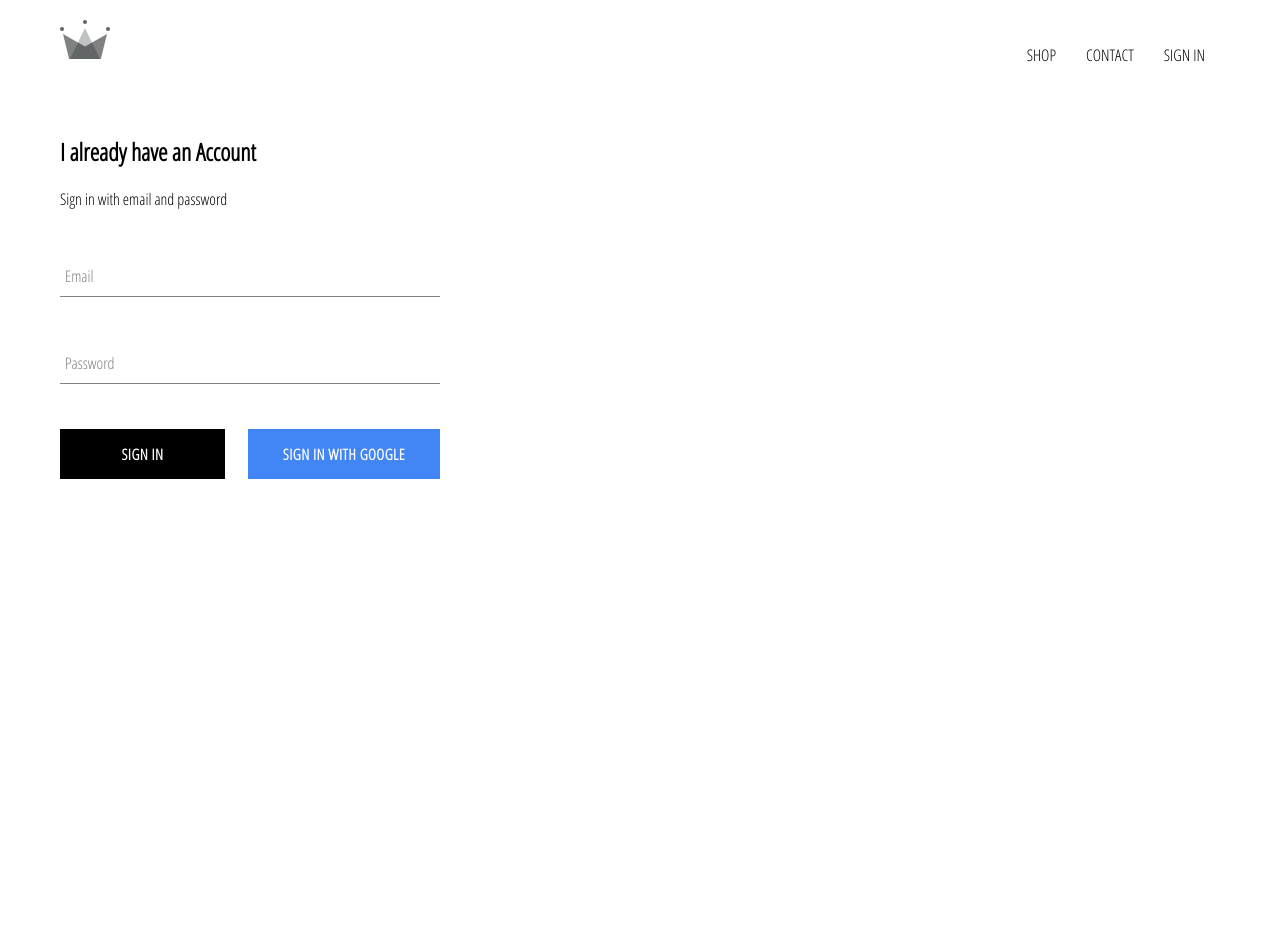
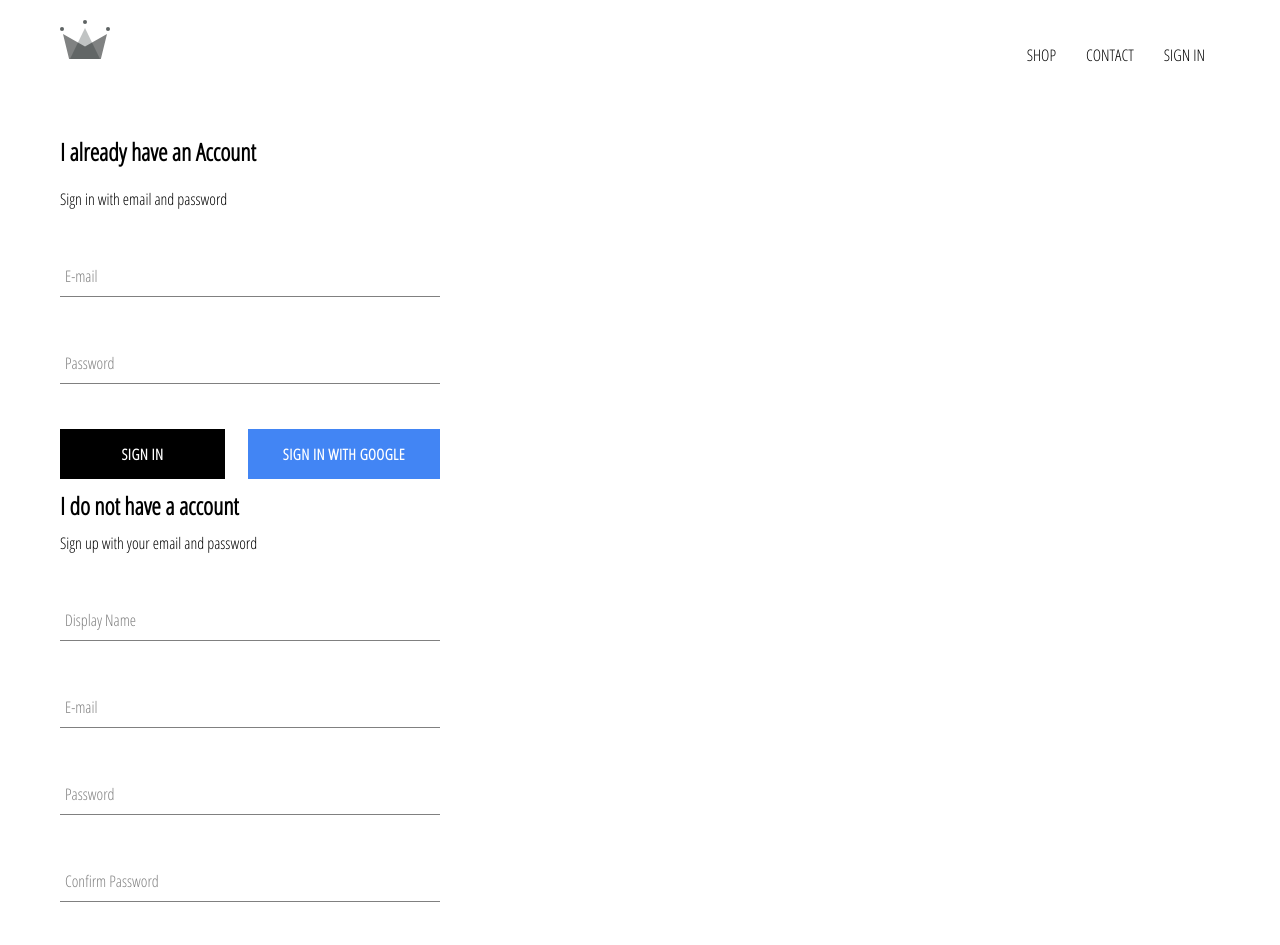
Before and after one commit to adarshav/E-Commerce, a React (Create React App) app in the folder crown-clothing/: page /signin in a window 1280 px wide. Shown: the top 945 px of the page. Before the commit the page ends 800 px from the top, so only its background shows below. Built offline with nearby package versions, Linux system fonts and the light colour scheme; no server answers.

Commit message:
sign-in and sign-up with email and password

```diff
--- a/crown-clothing/src/App.js
+++ b/crown-clothing/src/App.js
@@ -6,7 +6,7 @@
 import HomePage from './pages/homepage.component.js/homepage.component';
 import ShopPage from './pages/shop/shop.component';
 import SignInAndSignUp from './pages/sign-in-and-sign-up/sign-in-and-sign-up.component';
-import { auth } from './firebase/firebase.utils';
+import { auth, userProfileDocument } from './firebase/firebase.utils';
 // App.js will be changed to class component because the state of the users should be available to all the components
 
 
@@ -33,10 +33,28 @@
   unsubscribeFromAuth = null;
 
   componentDidMount() {
-    this.unsubscribeFromAuth = auth.onAuthStateChanged(user => {
-      this.setState({currentUser : user});
+    this.unsubscribeFromAuth = auth.onAuthStateChanged(async userAuth => {
+      // this.setState({currentUser : user});
+      // userProfileDocument(user);
+      // console.log(user);
 
-      console.log(user);
+      if(userAuth) {
+        const userRef = await userProfileDocument(userAuth);
+
+        userRef.onSnapshot(snapShot => {
+          // console.log(snapShot.data);
+          this.setState({
+            currentUser: {
+              id:snapShot.id,
+              ...snapShot.data()
+            }
+          })
+          console.log(this.state);
+        })
+
+      } else {
+        this.setState({currentUser:userAuth});
+      }
     })
   }
 
--- a/crown-clothing/src/components/sign-in/sign-in.component.js
+++ b/crown-clothing/src/components/sign-in/sign-in.component.js
@@ -20,14 +20,14 @@
      handleSubmit = event => {
         event.preventDefault();
 
-        this.setState = ({ "email": '', "password": '' })
+        this.setState({ "email": '', "password": '' })
     }
 
     handleChange = event => {
         // console.log(event);
         const {name, value} = event.target;
 
-        this.setState = ( {[name]:value })
+        this.setState( {[name]:value })
     }
     render() {
         return(
@@ -40,7 +40,7 @@
                     type = 'email'
                     value = {this.state.email}
                     handleChange = {this.handleChange}
-                    label = 'Email'
+                    label = 'E-mail'
                     required/>
 
                     {/* <label>Email</label> */}
@@ -51,7 +51,7 @@
                     value = {this.state.password}
                     handleChange = {this.handleChange}
                     label = 'Password'
-                    required/>
+                    required />
 
                     {/* <label>Password</label> */}
                     <div className = 'buttons'>
--- /dev/null
+++ b/crown-clothing/src/components/sign-up/sign-up.component.js
@@ -0,0 +1,104 @@
+import React from 'react';
+
+import './sign-up.styles.scss';
+import FormInput from '../form-input/form-input.component';
+import CustomButton from '../custom-button/custom-button.component';
+import { auth, userProfileDocument } from '../../firebase/firebase.utils';
+
+
+class SignUp extends React.Component {
+    constructor(props) {
+        super(props);
+
+        this.state = {
+            displayName:'',
+            email:'',
+            password:'',
+            confirmPassword:''
+        }
+    }
+
+    handleSubmit = async event => {
+        event.preventDefault();
+
+        const { displayName, email, password, confirmPassword } = this.state;
+
+        if(password !== confirmPassword) {
+            alert("passwords Dont match");
+            return;
+        }
+
+        try {
+            const { user } = await auth.createUserWithEmailAndPassword(email, password);
+
+            await userProfileDocument(user, { displayName });
+
+            //this will clear the form when we click submit
+            this.setState({
+                displayName:'',
+                email:'',
+                password:'',
+                confirmPassword:''
+            })
+        }catch(error) {
+            console.log(error);
+        }
+    }
+
+    handleChange = event => {
+        const { name, value } = event.target;
+        this.setState({ [name]: value });
+    }
+
+    render() {
+        const { displayName, email, password, confirmPassword } = this.state;
+        return(
+            <div className = 'sign-up'>
+                <h2 className = 'title'>I do not have a account</h2>
+                <span>Sign up with your email and password</span>
+
+                <form className = 'sign-up-form' onSubmit = {this.handleSubmit}>
+                    <FormInput
+                        type = 'text'
+                        name = 'displayName'
+                        value = {displayName}
+                        onChange = {this.handleChange}
+                        label = 'Display Name'
+                        required
+                    />
+
+                    <FormInput
+                        type = 'email'
+                        name = 'email'
+                        value = {email}
+                        onChange = {this.handleChange}
+                        label = 'E-mail'
+                        required
+                    />
+
+                    <FormInput
+                        type = 'password'
+                        name = 'password'
+                        value = {password}
+                        onChange = {this.handleChange}
+                        label = 'Password'
+                        required
+                    />
+
+                    <FormInput
+                        type = 'password'
+                        name = 'confirmPassword'
+                        value = {confirmPassword}
+                        onChange = {this.handleChange}
+                        label = 'Confirm Password'
+                        required
+                    />
+
+                    <CustomButton type = 'submit'>Sign Up</CustomButton>
+                </form>
+            </div>
+        )
+    }
+}
+
+export default SignUp;
--- /dev/null
+++ b/crown-clothing/src/components/sign-up/sign-up.styles.scss
@@ -0,0 +1,9 @@
+.sign-up {
+    display:flex;
+    flex-direction: column;
+    width:380px;
+
+    .title {
+        margin:10px 0;
+    }
+}
--- a/crown-clothing/src/firebase/firebase.utils.js
+++ b/crown-clothing/src/firebase/firebase.utils.js
@@ -14,6 +14,31 @@
         measurementId: "G-FNDDQ9M7K5"
 };
 
+export const userProfileDocument = async(userAuth, additionalData) =>{
+    // if userAuth is false or doesnt exist it returns from the function
+    if(!userAuth) return;
+    const userRef = firestore.doc(`users/${userAuth.uid}`);
+    const snapShot = await userRef.get();
+    console.log(snapShot);
+
+    if(!snapShot.exists) {
+        const { displayName, email } = userAuth;
+        const createdAt = new Date();
+
+        try {
+            await userRef.set({
+             displayName,
+             email,
+             createdAt,
+             ...additionalData
+            })
+        } catch(error) {
+            console.log(error.message, 'error message while creating user');
+        }
+    }
+    return userRef;
+}
+
 firebase.initializeApp(config);
 
 export const auth = firebase.auth();
--- a/crown-clothing/src/pages/sign-in-and-sign-up/sign-in-and-sign-up.component.js
+++ b/crown-clothing/src/pages/sign-in-and-sign-up/sign-in-and-sign-up.component.js
@@ -2,11 +2,13 @@
 
 import './sign-in-and-sign-up.styles.scss';
 import SignIn from '../../components/sign-in/sign-in.component';
+import SignUp from '../../components/sign-up/sign-up.component';
 
 //functional component
 const SignInAndSignUp = () => (
     <div>
         <SignIn />
+        <SignUp />
     </div>
 )
 
--- a/crown-clothing/src/pages/sign-in-and-sign-up/sign-in-and-sign-up.styles.scss
+++ b/crown-clothing/src/pages/sign-in-and-sign-up/sign-in-and-sign-up.styles.scss
@@ -0,0 +1,7 @@
+.sign-in-and-sign-up {
+    width:850px;
+    display: flex;
+    flex-direction: row;
+    justify-content: space-between;
+    margin:30px auto;
+}
```
